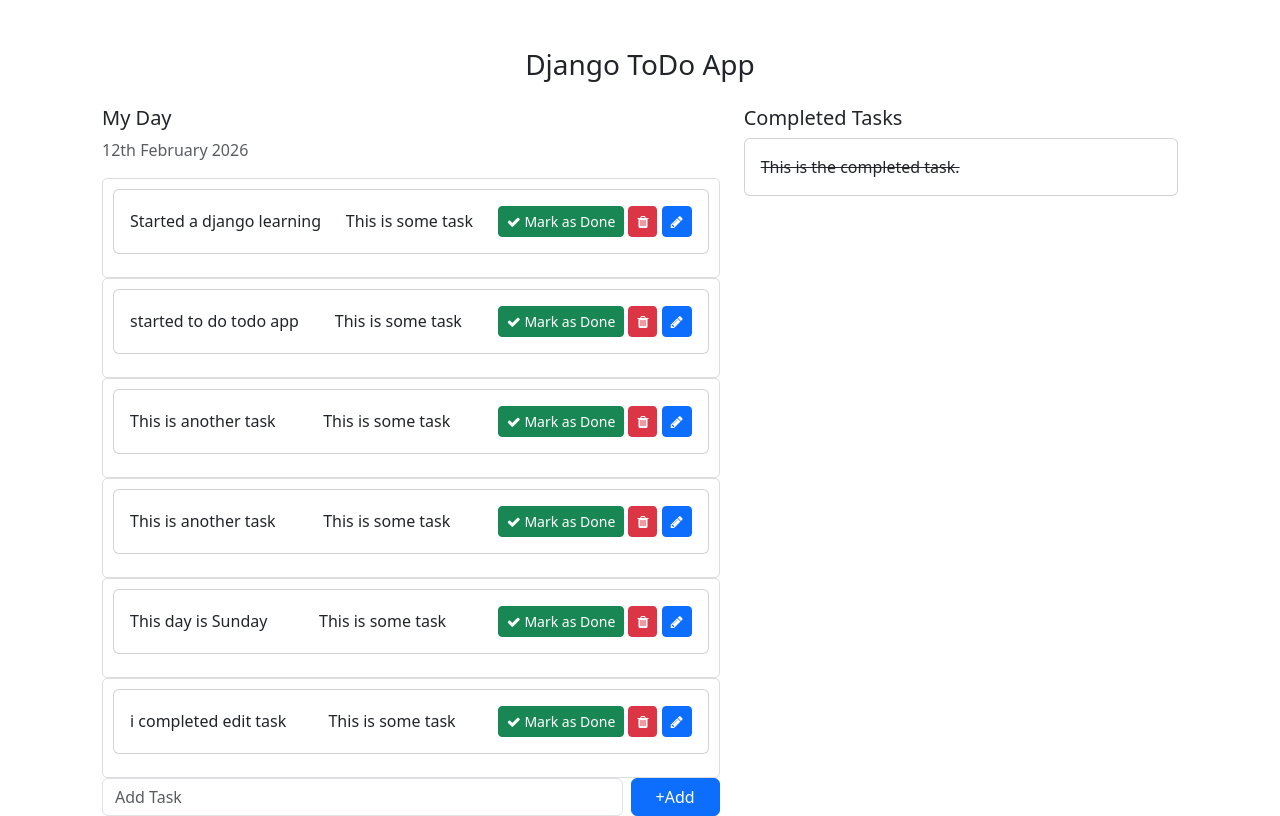
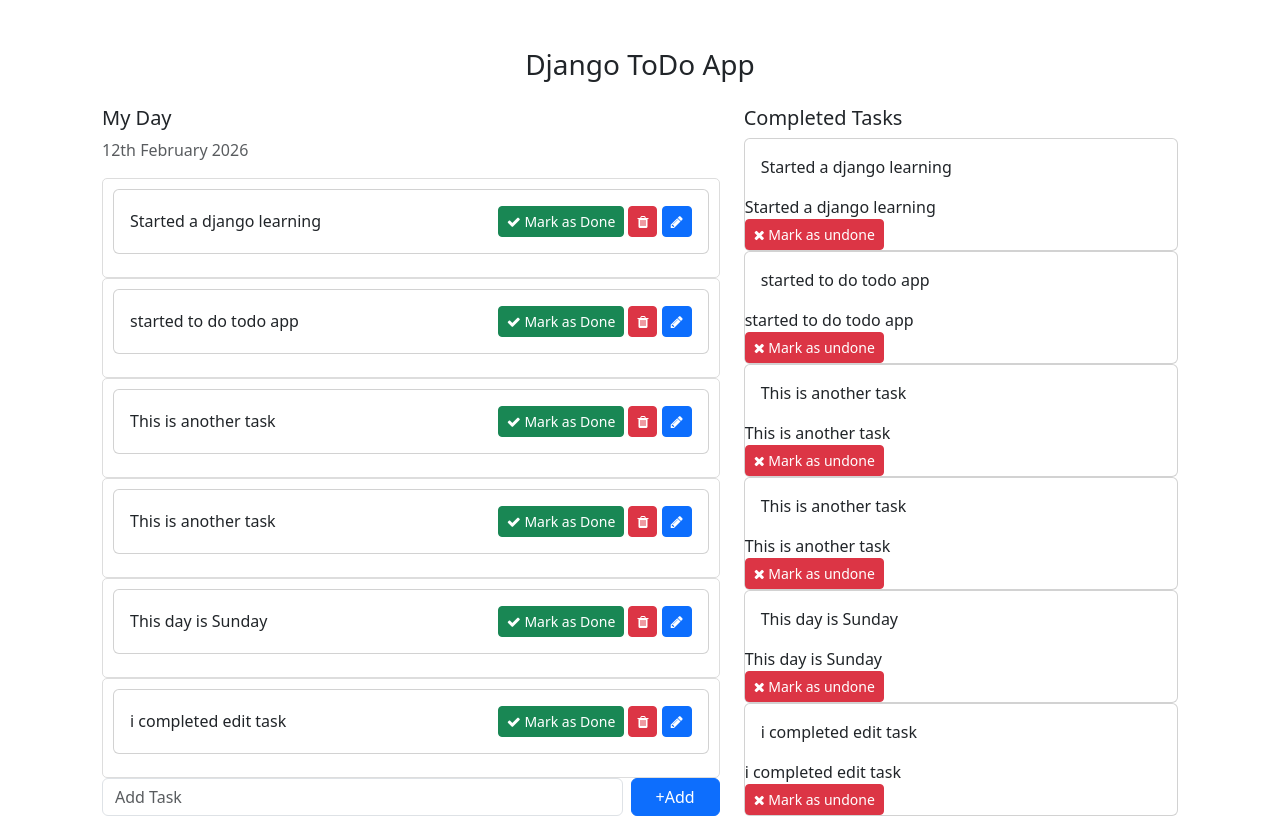
Before and after one commit to Mohitha-m/todo-using-Django, a Django app: template templates/home.html in a window 1280 px wide. Run offline with Django 5.2, Linux system fonts and the light colour scheme; the template is opened without the code that fills it: values that come from a table or form of the project are taken from there, others are empty; data comes from the database, SQL or seed files in the repository; both versions use the stored data as it was after the commit.

Commit message:
todo app final

```diff
--- a/templates/home.html
+++ b/templates/home.html
@@ -44,18 +44,26 @@
                 class="card-body d-flex justify-content-between align-items-center"
               >
                 {{ task.task }}
-                <span>This is some task</span>
 
                 <div>
-                  <button class="btn btn-success btn-sm">
+                  <a
+                    href="{% url 'mark_as_done' task.pk %}"
+                    class="btn btn-success btn-sm"
+                  >
                     <i class="fa fa-check"></i> Mark as Done
-                  </button>
-                  <button class="btn btn-danger btn-sm">
+                  </a>
+                  <a
+                    href="{% url 'delete_task' task.pk%}"
+                    class="btn btn-danger btn-sm"
+                  >
                     <i class="fa fa-trash"></i>
-                  </button>
-                  <button class="btn btn-primary btn-sm">
+                  </a>
+                  <a
+                    href="{% url 'edit_task' task.pk %}"
+                    class="btn btn-primary btn-sm"
+                  >
                     <i class="fa fa-pencil"></i>
-                  </button>
+                  </a>
                 </div>
               </div>
             </div>
@@ -79,12 +87,20 @@
         <!-- RIGHT -->
         <div class="col-md-5">
           <h5>Completed Tasks</h5>
-
+          {% for task in completed_tasks %}
           <div class="card">
-            <div class="card-body text-decoration-line-through">
-              This is the completed task.
+            <div class="card-body">{{ task.task }}</div>
+            {{ task.task }}
+            <div>
+              <a
+                href="{% url 'mark_as_undone' task.pk %}"
+                class="btn btn-danger btn-sm"
+              >
+                <i class="fa fa-times"></i> Mark as undone
+              </a>
             </div>
           </div>
+          {% endfor %}
         </div>
       </div>
     </div>
--- a/todo/urls.py
+++ b/todo/urls.py
@@ -3,5 +3,10 @@ from .import views
 
 
 urlpatterns = [
+
     path('addTask/', views.addTask, name='addTask'),
+    path('mark_as_done/<int:pk>/', views.mark_as_done, name='mark_as_done'),
+    path('mark_as_undone/<int:pk>/', views.mark_as_undone, name='mark_as_undone'),
+    path('edit_task/<int:pk>/', views.edit_task, name='edit_task'),
+    path('delete_task/<int:pk>/', views.delete_task, name='delete_task'),
 ]
--- a/todo_main/views.py
+++ b/todo_main/views.py
@@ -4,7 +4,11 @@ from todo.models import Task
 
 def home(request):
     tasks = Task.objects.filter(is_completed=False).order_by('-updated_at')
+
+    completed_tasks = Task.objects.filter(is_completed=True)
+
     context = {
         'tasks' : tasks,
+        'completed_tasks' : completed_tasks,
     }
     return render(request,'home.html' , context)
```
Also changed, not shown: templates/edit_task.html (added, +41 -0 lines), todo/views.py (+34 -1 lines), db.sqlite3.
